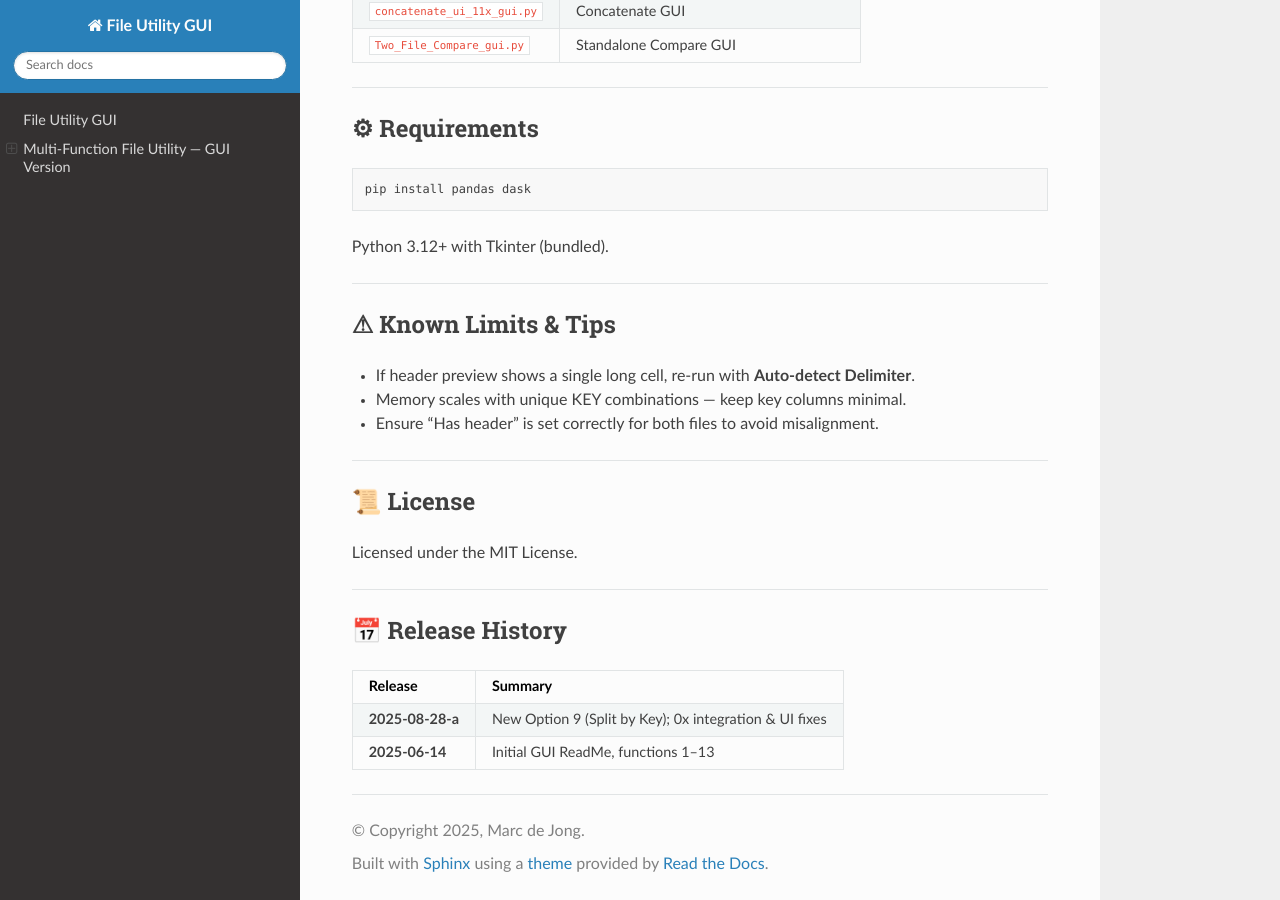
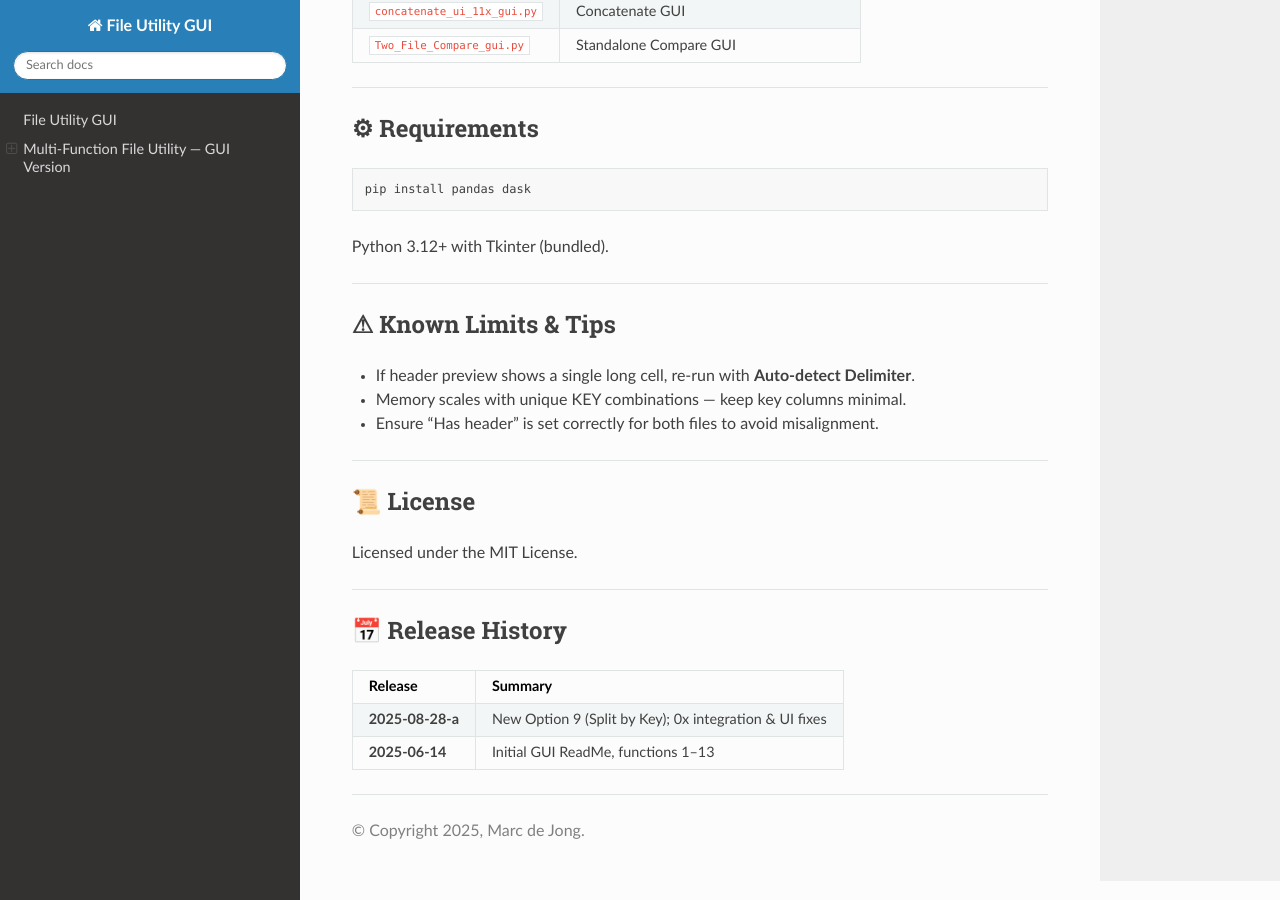
Before and after one commit to marc-dejong/file-utility-gui, a Sphinx documentation site: the page built from file-utility-gui/docs/index.md, in a window 1280 px wide and 900 px high, scrolled down 2683 px. Built offline with Sphinx 7.4.7 and the Read the Docs theme 3.1.0, drawn with Linux system fonts in a browser that asks for light colours.

```diff
--- a/file-utility-gui/docs/conf.py
+++ b/file-utility-gui/docs/conf.py
@@ -29,3 +29,12 @@
 # -- HTML --------------------------------------------------------------------
 html_theme = 'sphinx_rtd_theme'
 html_static_path = ['_static']
+
+# -- Footer / Theme options -----------------------------------------------
+html_theme_options = {
+    # Show version and release info in the footer
+    "display_version": True,
+}
+
+# Use your defined 'release' string from above (already set to 2025-08-28-a)
+html_show_sphinx = False   # (optional: hides "Built with Sphinx" text)
```
